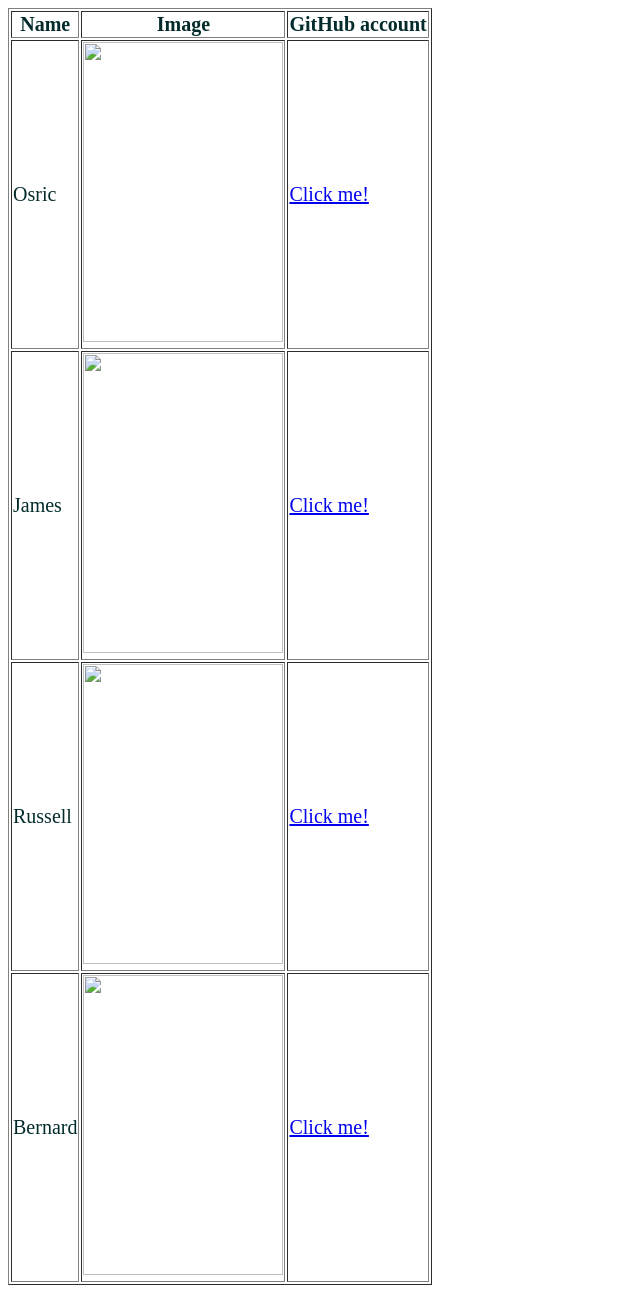
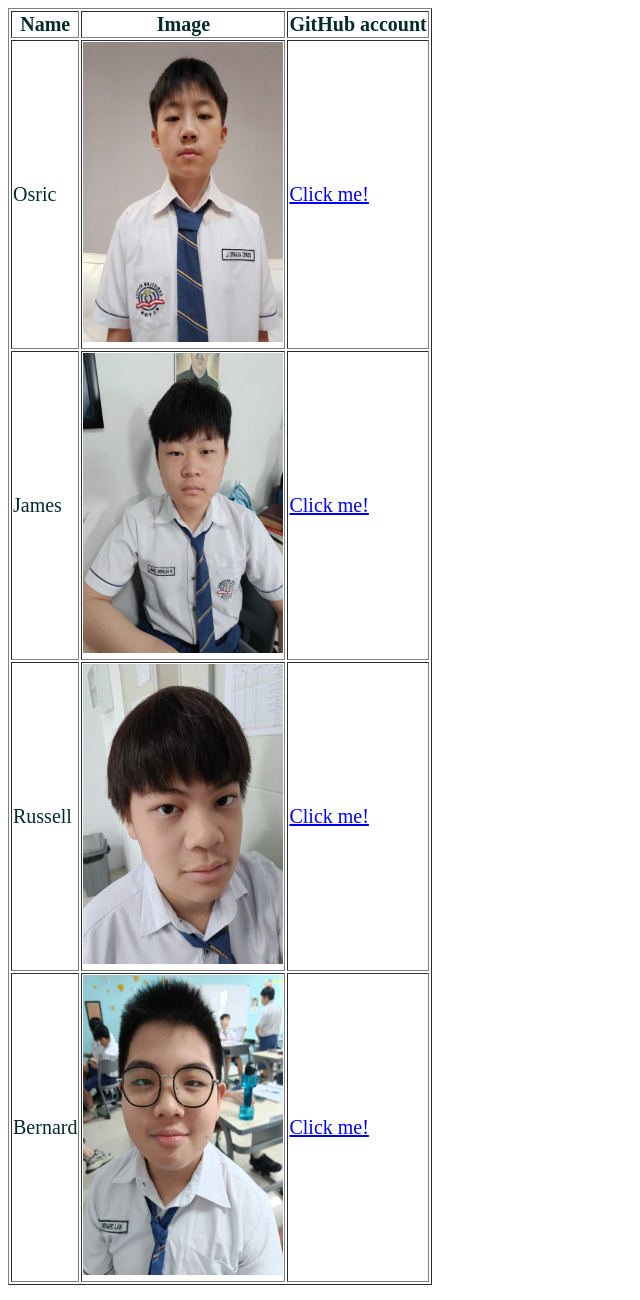
Before and after one commit to Osric-15/Grade-8-Computing, a plain HTML site: page intropage.html in a window 1280 px wide. Shown: the top 1300 px of the page, without its empty margins (0-640 px from the left). Drawn offline with Linux system fonts and the light colour scheme; the site is published under a folder, as on GitHub Pages, so addresses that start at the root find nothing.

Commit message:
Update intropage.html

```diff
--- a/intropage.html
+++ b/intropage.html
@@ -15,23 +15,23 @@
         </tr>
         <tr>
             <td>Osric</td>
-            <td><img src="/Osric photo for computing.jpeg" height="300px" width="200px" alt=""></td>
+            <td><img src="Osric photo for computing.jpeg" height="300px" width="200px" alt=""></td>
             <td><a href="https://github.com/Osric-15?tab=overview&from=2025-10-01&to=2025-10-31">Click me!</a></td>
         </tr>
         </tr>
         <tr>
             <td>James</td>
-            <td><img src="/James photo for computing.jpeg" height="300px" width="200px" alt=""></td>
+            <td><img src="James photo for computing.jpeg" height="300px" width="200px" alt=""></td>
             <td><a href="https://github.com/jamesruslistu-code">Click me!</a></td>
         </tr>
         <tr>
             <td>Russell</td>
-            <td><img src="/Russell photo for computing.jpeg" height="300px" width="200px" alt=""></td>
+            <td><img src="Russell photo for computing.jpeg" height="300px" width="200px" alt=""></td>
             <td><a href="https://github.com/russler-russill">Click me!</a></td>
         </tr>
         <tr>
             <td>Bernard</td>
-            <td><img src="/Bernard photo for computing.jpeg" height="300px" width="200px" alt=""></td>
+            <td><img src="Bernard photo for computing.jpeg" height="300px" width="200px" alt=""></td>
             <td><a href="https://github.com/bernardlawstu-byte">Click me!</a></td>
         </tr>
     </table>
```
